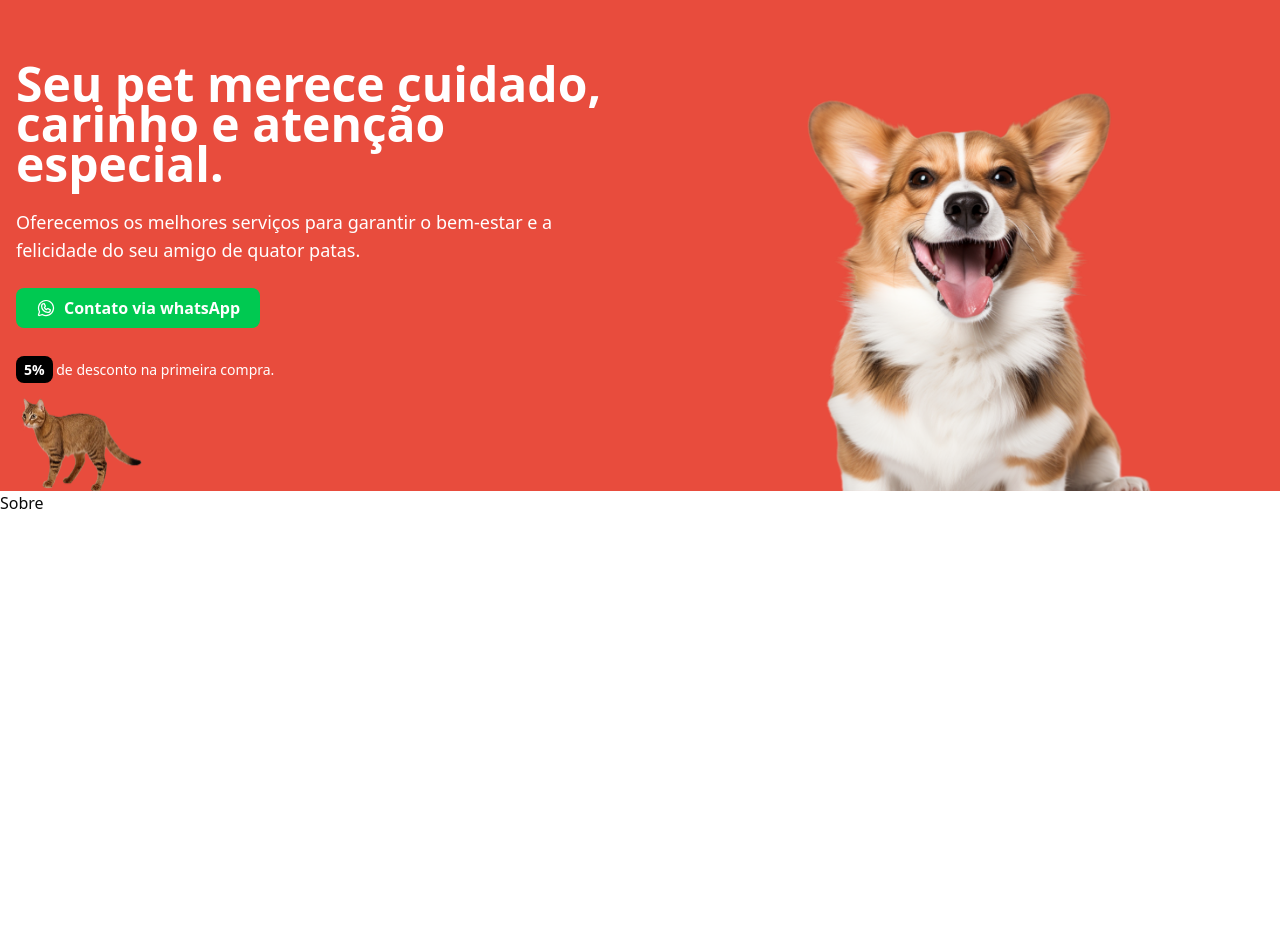
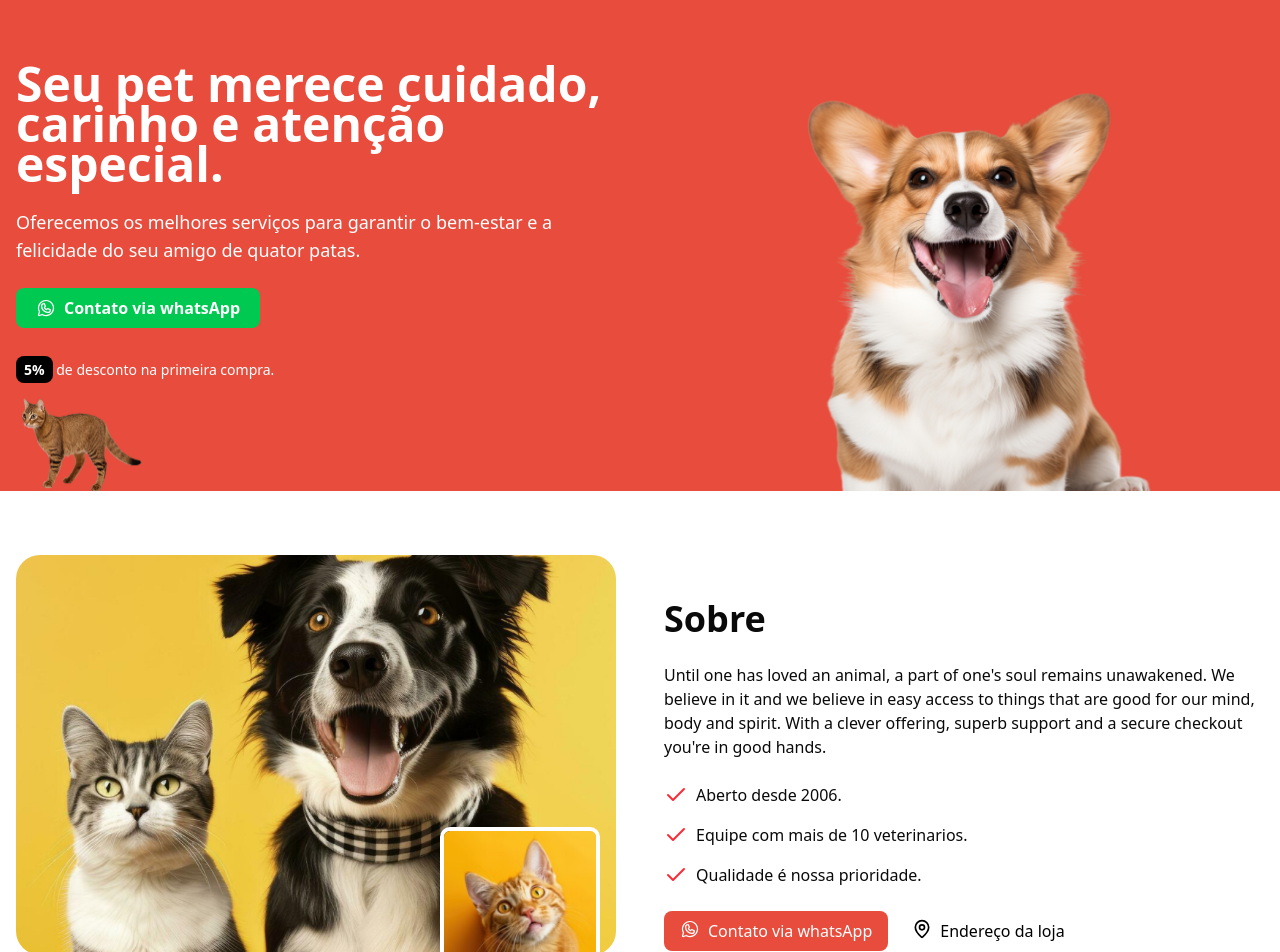
Before and after one commit to Xande-PtBr/lojaPet, a Next.js app: page / in a window 1280 px wide. Shown: the top 952 px of the page. Before the commit the page ends 800 px from the top, so only its background shows below. Built offline with nearby package versions, Linux system fonts and the light colour scheme.

Commit message:
inicio componente about

```diff
--- a/src/app/_components/about.tsx
+++ b/src/app/_components/about.tsx
@@ -1,8 +1,97 @@
+import Image from "next/image"
+import about1Img from "../../../public/about-1.png"
+import about2Img from "../../../public/about-2.png"
+import { Check, MapPin } from "lucide-react"
+import { WhatsappLogoIcon } from "@phosphor-icons/react/dist/ssr"
+
 export function About() {
   return (
-    <section>
+    <section className="bg-[#FDE6EC py-16" >
 
-      <h1>Sobre</h1>
+      <div className="container px-4 mx-auto ">
+
+        <div className="grid grid-cols-1 lg:grid-cols-2 gap-12 items-center">
+
+          <div className="relative">
+          <div className="relative w-full h-[400px] rounded-3xl
+          overflow-hidden">
+            <Image
+              src={about1Img}
+              alt="Imagem de um cachorro e um gato"
+              fill
+              quality={100}
+              className="object-cover hover:scale-110 duration-300"
+              priority
+            />
+          </div>
+
+          <div className="absolute w-40 h-40 right-4 -bottom-8 border-4
+          overflow-hidden rounded-lg border-white ">
+            <Image
+              src={about2Img}
+              alt="Imagem de um gato"
+              fill
+              quality={100}
+
+              priority
+            />
+          </div>
+
+          </div>
+
+          <div className="space-y-6 mt-10">
+
+          <h2 className="text-4xl font-bold">Sobre</h2>
+
+          <p>Until one has loved an animal, a part of one's soul remains unawakened. We believe in it and we believe in easy access to things that are good for our mind, body and spirit. With a clever offering, superb support and a secure checkout you're in good hands.</p>
+          {/* <p>Até que alguém ame um animal, uma parte da sua alma permanece adormecida. Acreditamos nisso e acreditamos no fácil acesso a coisas boas para a mente, o corpo e o espírito. Com uma oferta inteligente, suporte excelente e um processo de compra seguro, você está em boas mãos.</p> */}
+
+          <ul className="space-y-4">
+
+            <li className="flex items-center gap-2">
+              <Check className="text-red-500" />
+              Aberto desde 2006.
+            </li>
+            <li className="flex items-center gap-2">
+              <Check className="text-red-500" />
+              Equipe com mais de 10 veterinarios.
+            </li>
+            <li className="flex items-center gap-2">
+              <Check className="text-red-500" />
+              Qualidade é nossa prioridade.
+            </li>
+
+          </ul>
+
+          <div className="flex gap-2">
+
+            <a
+              href="#"
+              className="bg-[#E84C3D] text-white flex itens-center justify-center w-fit gap-2 px-4 py-2 rounded-md "
+            >
+            <WhatsappLogoIcon className="w-5 h-5 text-white"/>
+            Contato via whatsApp
+            </a>
+
+            <a
+              href="#"
+              className=" text-black flex itens-center justify-center w-fit gap-2 px-4 py-2 rounded-md "
+            >
+            <MapPin className="w-5 h-5 text-black"/>
+            Endereço da loja
+            </a>
+
+          </div>
+
+
+
+          </div>
+
+        </div>
+
+
+
+      </div>
 
     </section>
   )
```
